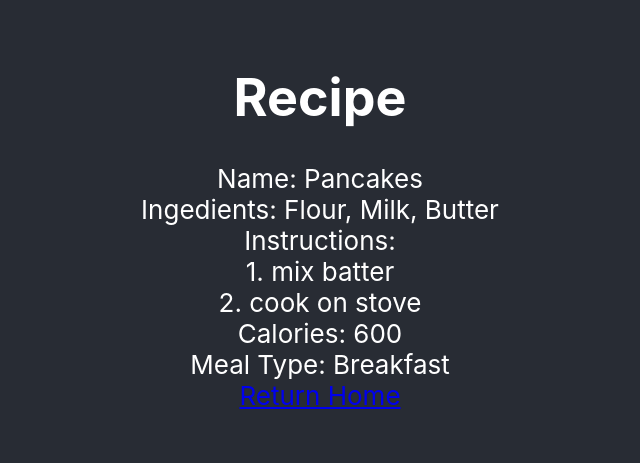
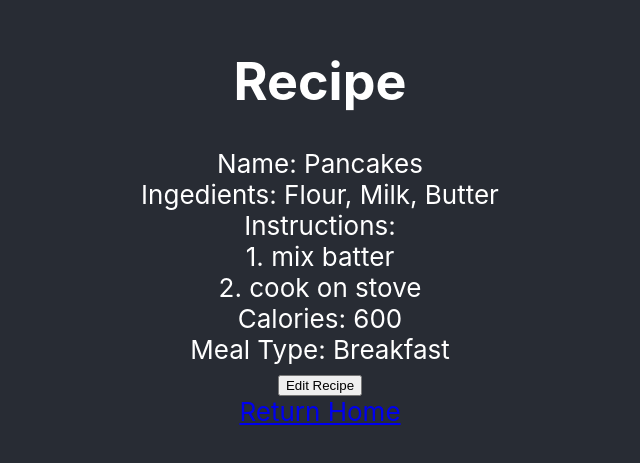
Before and after one commit to eric-pauls/mealPlanner, a React (Create React App) app: page /DisplayRecipePage in a window 1280 px wide. Shown: the part 179-642 px from the top of the page, without its empty margins (320-960 px from the left). Built offline with nearby package versions, Linux system fonts and the light colour scheme.

Commit message:
fixed display recipe

```diff
--- a/src/pages/DisplayRecipePage.js
+++ b/src/pages/DisplayRecipePage.js
@@ -16,6 +16,8 @@ function DisplayRecipePage() {
       </div>
       <div>Calories: 600</div>
       <div>Meal Type: Breakfast</div>
+      <button>Edit Recipe</button>
+      <br />
       <Link to="/HomePage">Return Home</Link>
       <br />
     </div>
```
